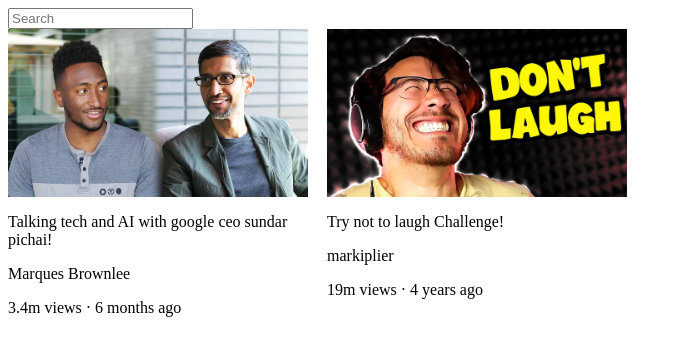
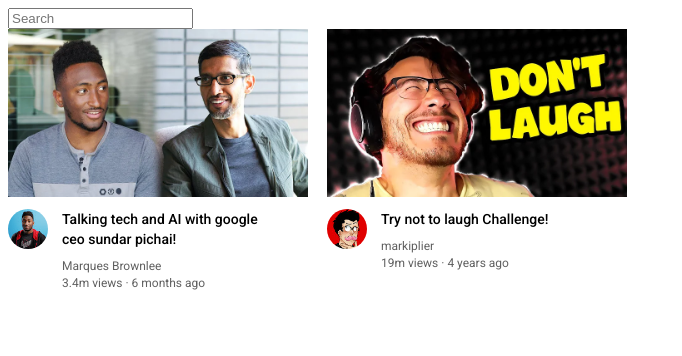
Before and after one commit to Nihal82/supersimpledev, a plain HTML site: page youtube.html in a window 1280 px wide. Shown: the whole page, without its empty margins (0-682 px from the left). Drawn offline with Linux system fonts and the light colour scheme.

Commit message:
Nested div layout - added creatir images

```diff
--- a/youtube.html
+++ b/youtube.html
@@ -4,18 +4,36 @@
 <head>
 
   <title>Youtube.com Clone</title>
+  <link rel="preconnect" href="https://fonts.googleapis.com">
+  <link rel="preconnect" href="https://fonts.gstatic.com" crossorigin>
+  <link href="https://fonts.googleapis.com/css2?family=Roboto:wght@400;500;700&display=swap" rel="stylesheet">
   <style>
     .thumbnail {
       width: 300px;
       display: block;
     }
 
-    .video-title {
-      width: 300px;
+    p {
+      font-family: Roboto, Arial;
+      margin-top: 0px;
+      margin-bottom: 0px;
+    }
+
+    .channel-picture {
+      display: inline-block;
+      width: 50px;
+      vertical-align: top;
     }
 
     .search-block {
       display: block;
+    }
+
+    .video-title {
+      margin-top: 0px;
+      font-size: 14px;
+      font-weight: 500;
+      line-height: 20px;
     }
 
     .video-preview {
@@ -23,8 +41,37 @@
       display: inline-block;
       vertical-align: top;
       margin-right: 15px;
+
     }
 
+    .video-info {
+      display: inline-block;
+      width: 200px;
+    }
+
+    .profile-picture {
+      width: 40px;
+      border-radius: 50px;
+
+    }
+
+    .thumbnail-row {
+      margin-bottom: 12px;
+    }
+
+    .video-stats,
+    .video-author {
+      font-size: 12px;
+      color: rgb(96, 96, 96);
+    }
+
+    .video-stats {
+      margin-top: 3px;
+    }
+
+    .video-author {
+      margin-top: 10px;
+    }
   </style>
 </head>
 
@@ -32,8 +79,14 @@
   <input class="search-block" type="text" placeholder="Search">
 
   <div class="video-preview">
+    <div class="thumbnail-row">
       <img class="thumbnail" src="thumbnails/mkbhd-thumbnail.webp">
-
+    </div>
+    <div>
+      <div class="channel-picture">
+        <img class="profile-picture" src="creator-dp/mkbhd-dp.jpeg">
+      </div>
+      <div class="video-info">
         <p class="video-title">
           Talking tech and AI with google ceo sundar pichai!
         </p>
@@ -41,13 +94,18 @@
         <p class="video-stats">
           3.4m views &#183; 6 months ago
         </p>
-
-
-
+      </div>
+    </div>
   </div>
   <div class="video-preview">
+    <div class="thumbnail-row">
     <img class="thumbnail" src="thumbnails/markiplier.webp">
-
+  </div>
+  <div>
+    <div class="channel-picture">
+      <img class="profile-picture" src="creator-dp/channel-2.jpeg" >
+    </div>
+    <div class="video-info">
     <p class="video-title">
       Try not to laugh Challenge!
     </p>
@@ -55,7 +113,8 @@
     <p class="video-stats">
       19m views &#183; 4 years ago
     </p>
-
+  </div>
+  </div>
 
 
   </div>
```
Also changed, not shown: creator-dp/channel-2.jpeg (added), creator-dp/mkbhd-dp.jpeg (added). Lines whose indentation alone changed are shown as unchanged.
